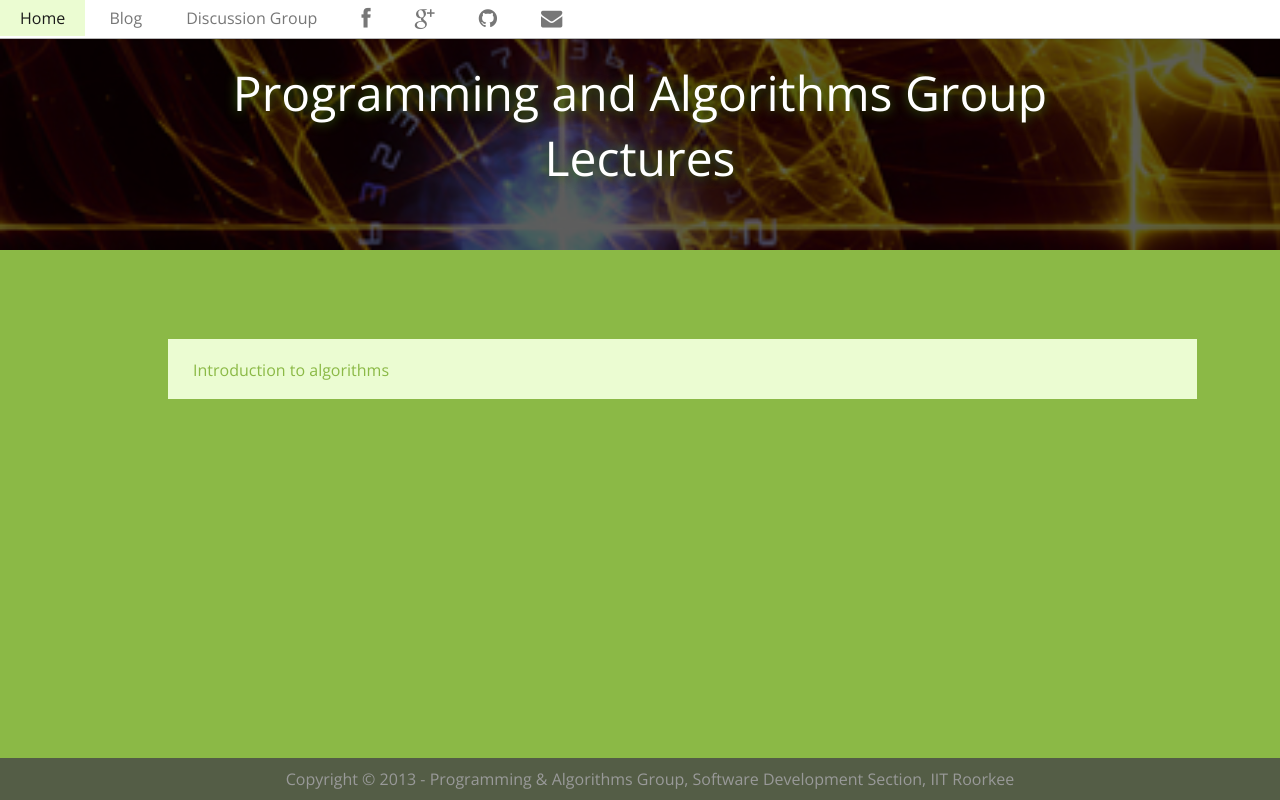
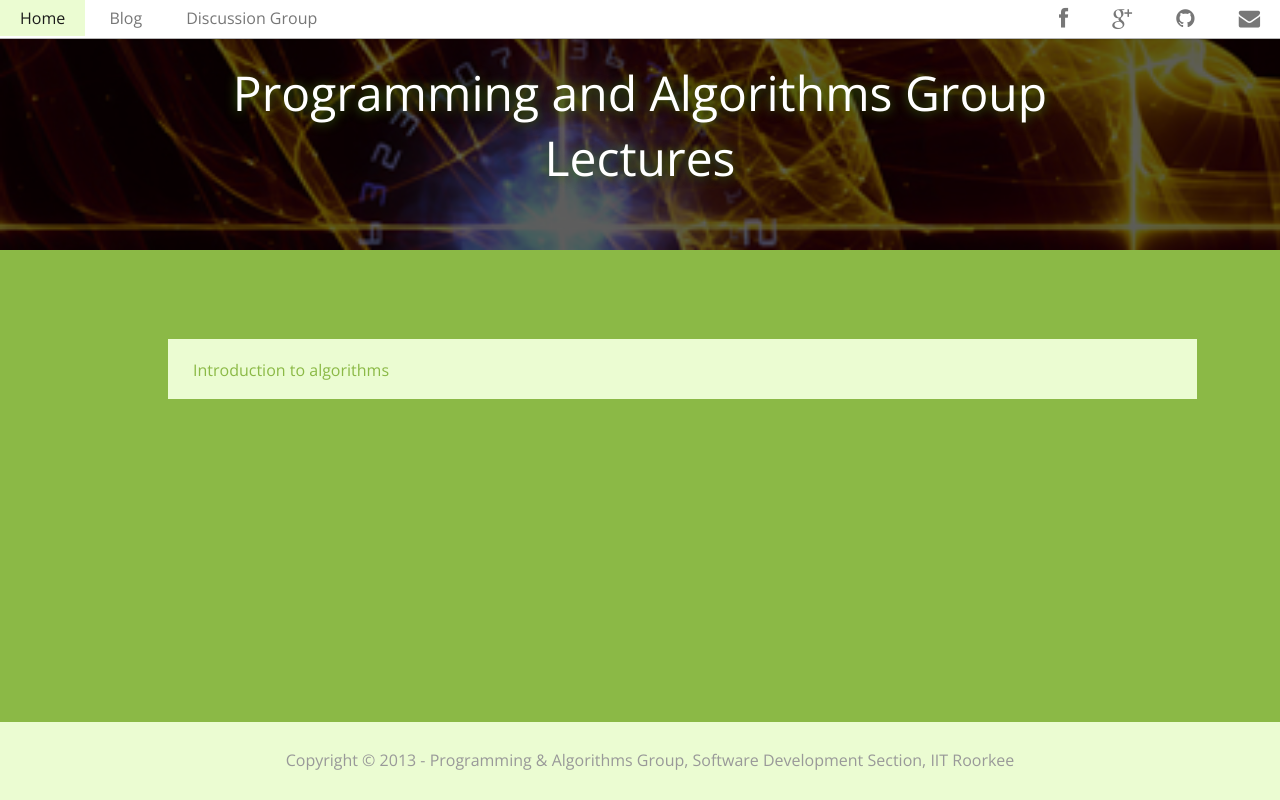
Before and after one commit to sdspag/presentations, a plain HTML site: page index.html in a window 1280 px wide. Drawn offline with nearby package versions, Linux system fonts and the light colour scheme.

Commit message:
shifted links on topbar to right and fixed fb plugin

```diff
--- a/assets/main.css
+++ b/assets/main.css
@@ -71,7 +71,7 @@ p {
     position: fixed;
     bottom: 0;
     width: 100%;
-    background: rgba(70, 70, 70, 0.8);
+    background-color: #EBFCD2;
     color: #999999;
     text-align: center;
     padding: 10px 10px;
--- a/index.html
+++ b/index.html
@@ -4,7 +4,7 @@
     <meta charset="utf-8">
     <title>Lectures | PAG</title>
     <meta name="author" content="PAG">
-    <link href="//fonts.googleapis.com/css?family=Open+Sans:300,400,700" rel="stylesheet" type="text/css">
+    <link href="http://fonts.googleapis.com/css?family=Open+Sans:300,400,700" rel="stylesheet" type="text/css">
     <link rel="stylesheet" href="assets/font-awesome/css/font-awesome.css">
     <link rel="stylesheet" href="assets/pure-min.css">
     <link rel="stylesheet" href="assets/main.css">
@@ -13,18 +13,15 @@
 
   <div class="pure-menu pure-menu-open pure-menu-horizontal pure-menu-fixed" >
       <ul>
-          <li><a href="//pag.sdslabs.co">Home</a></li>
-          <li><a href="//pag.sdslabs.co/blog/">Blog</a></li>
-          <li><a href="//facebook.com/groups/sdspag/">Discussion Group</a></li>
-          <li><a target="_blank" href="//facebook.com/sdspag"><!--<img src="assets/images/fb-icon.png" width=30px; style="margin-left=200px"; alt="">
-          <span class="icon-stack">
-            <i class="icon-circle icon-stack-base"></i>
-            <i class="icon-facebook icon-light"></i>
-          </span>-->
-          <i class="icon-facebook icon-large"></i></a></li>
-          <li><a target="_blank" href="//plus.google.com/117727978834269911101"><!--<img src="assets/images/gp-icon.png" width=30px; alt="">--><i class="icon-google-plus icon-large"></i></a></li>
-          <li><a target="_blank" href="//github.com/sdspag"><!--<img src="assets/images/gh-icon.png" width=30px; alt="">--><i class="icon-github icon-large"></i></a></li>
-          <li><a target="_blank" href="mailto:pagiitr@gmail.com"><!--<img src="assets/images/email.png" width=30px; alt="">--><i class="icon-envelope icon-large"></i></a></li>
+        <li><a href="//pag.sdslabs.co">Home</a></li>
+        <li><a href="//pag.sdslabs.co/blog/">Blog</a></li>
+        <li><a href="//facebook.com/groups/sdspag/">Discussion Group</a></li>
+      </ul>
+      <ul style="float:right;">
+        <li><a target="_blank" href="//facebook.com/sdspag"><i class="icon-facebook icon-large"></i></a></li>
+        <li><a target="_blank" href="//plus.google.com/117727978834269911101"><i class="icon-google-plus icon-large"></i></a></li>
+        <li><a target="_blank" href="//github.com/sdspag"><i class="icon-github icon-large"></i></a></li>
+        <li><a target="_blank" href="mailto:pagiitr@gmail.com"><i class="icon-envelope icon-large"></i></a></li>
       </ul>
   </div>
 
@@ -45,11 +42,16 @@
 
 
   <div class="footer">
-        <div class="fb-like" data-href="//facebook.com/sdspag" data-send="true" data-width="1000" data-show-faces="true"></div>
-        <div id="fb-root"></div>
+    <footer role="contentinfo">
+      <p>
+        <div class="fb-like" data-href="http://facebook.com/sdspag" data-send="true" data-width="1000" data-show-faces="true"></div>
+      </p>
+      <p>
         Copyright &copy; 2013 - Programming & Algorithms Group, Software Development Section, IIT Roorkee
+      </p>
+    </footer>
   </div>
-
+  <div id="fb-root"></div>
 
   <script>
     (function(d, s, id)
@@ -57,7 +59,7 @@
       var js, fjs = d.getElementsByTagName(s)[0];
       if (d.getElementById(id)) {return;}
       js = d.createElement(s); js.id = id; js.async = true;
-      js.src = "//connect.facebook.net/en_US/all.js#appId=212934732101925&xfbml=1";
+      js.src = "http://connect.facebook.net/en_US/all.js#appId=212934732101925&xfbml=1";
       fjs.parentNode.insertBefore(js, fjs);
     }(document, 'script', 'facebook-jssdk'));
   </script>
```
